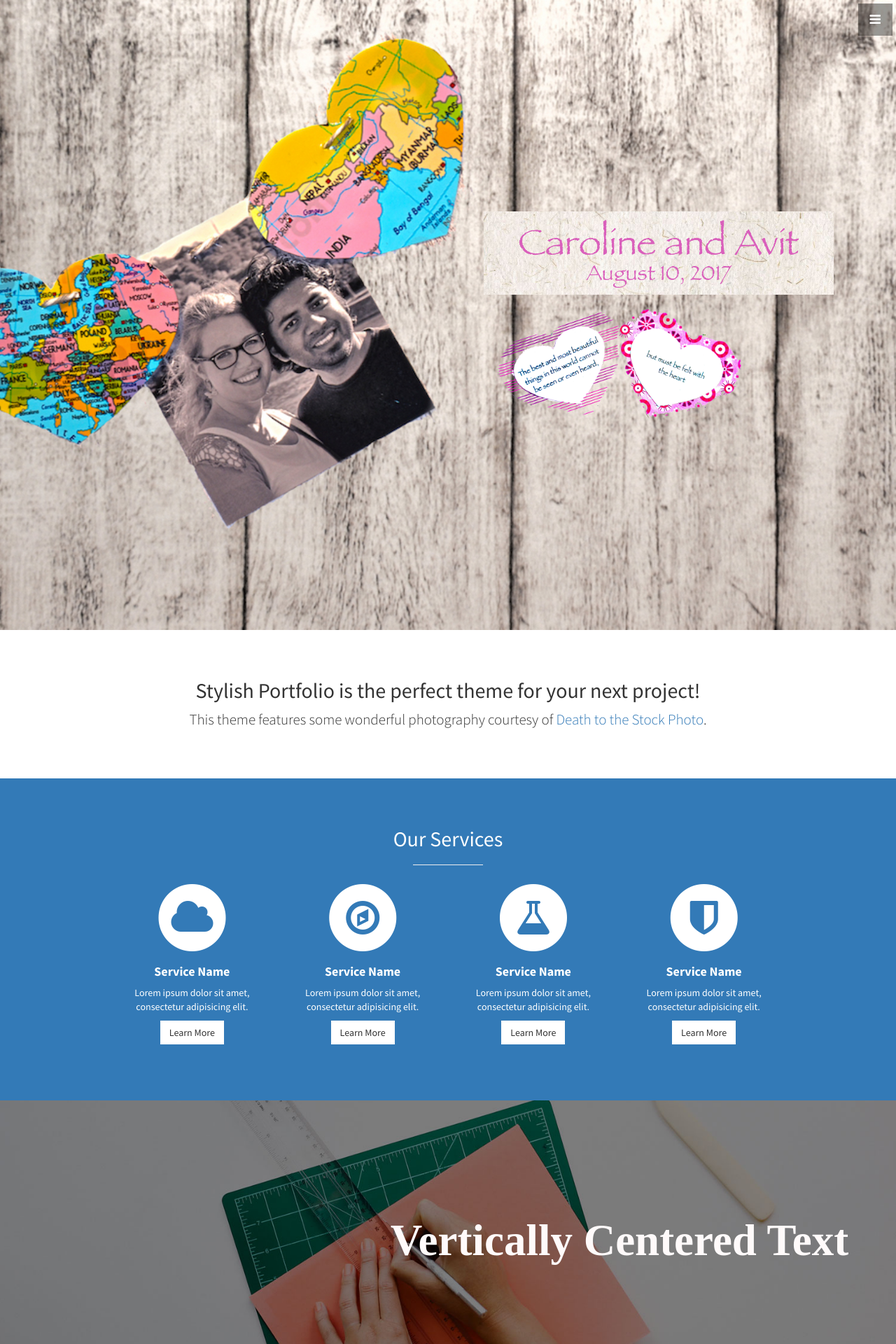
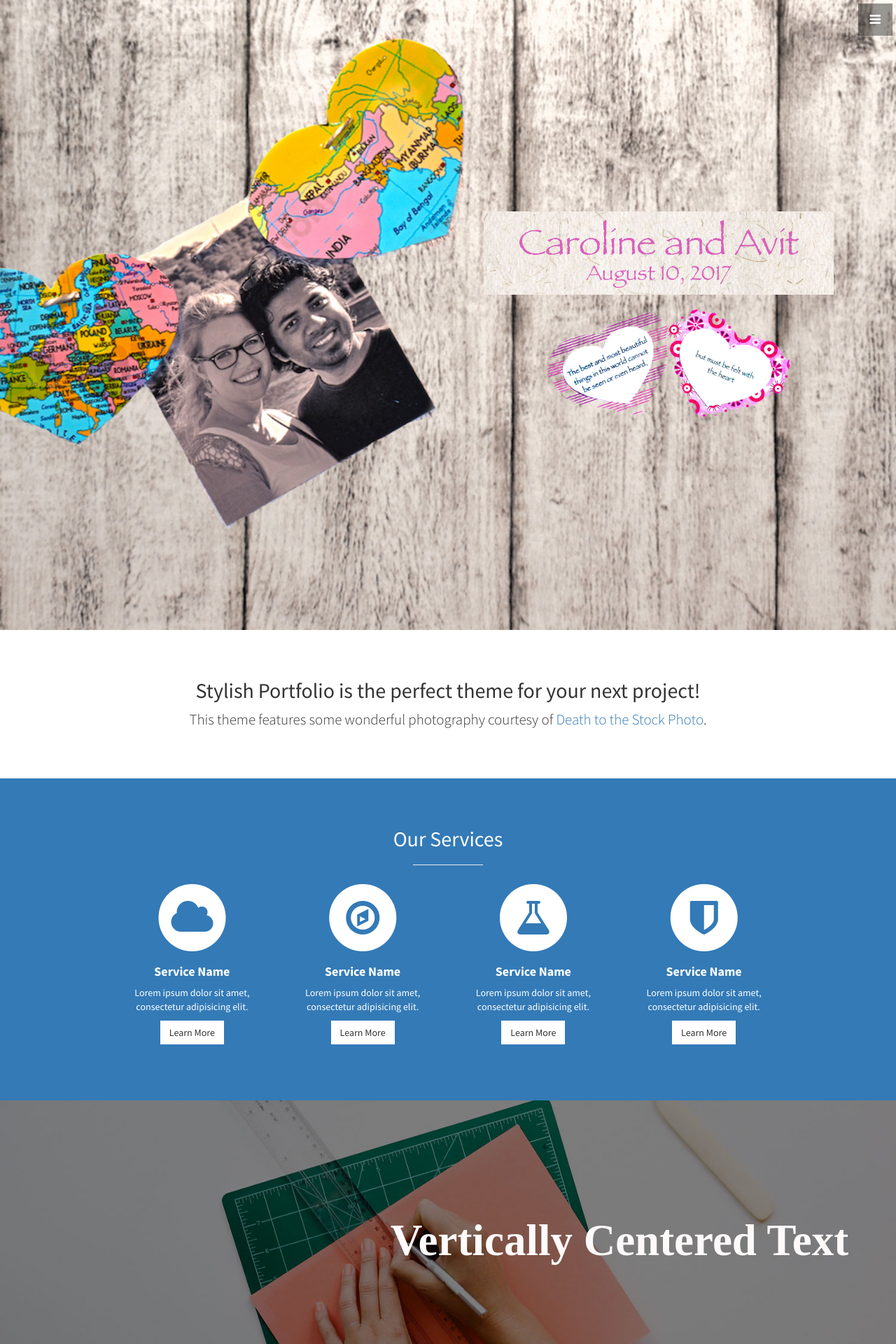
Before and after one commit to MonchiLin/carowedavit.github.io, a Jekyll site: the page built from index.html, in a window 1280 px wide. Shown: the top 1920 px of the page at 70% size. Built offline with Jekyll 4.4.1, drawn with Linux system fonts in a browser that asks for light colours.

Commit message:
front page updated

```diff
--- a/_includes/header.html
+++ b/_includes/header.html
@@ -3,6 +3,6 @@
    <img src="img/qh.jpg" alt="Wedding quotes" style="width:500px; margin-left: 8em;">
    <br>
    <br>
-   <img src="img/qh.gif" alt="Wedding quotes" style="width:350px; margin-left: 35em;">
+   <img src="img/qh.gif" alt="Wedding quotes" style="width:350px; margin-left: 45em;">
   </div>
 </header>
```
